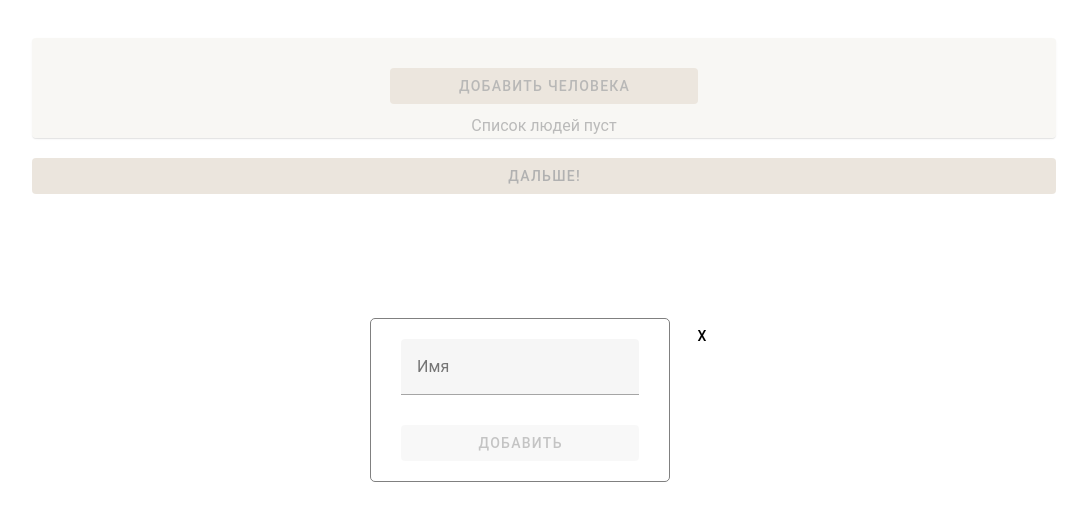
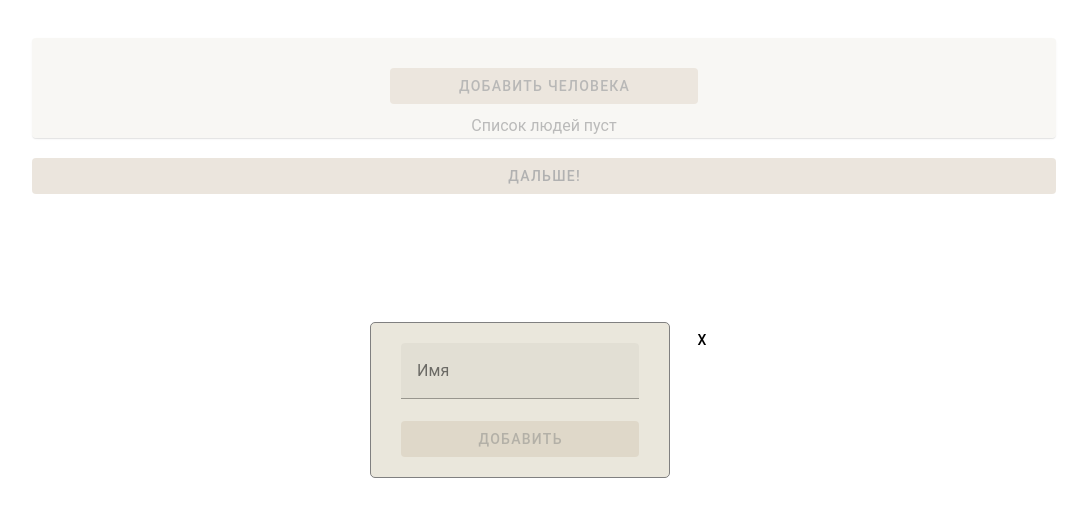
Before and after one commit to TatianaChF/-JS-Vue-, a Vue app: page /persons in a window 1280 px wide. Both pictures are taken after a click on the button "ДОБАВИТЬ ЧЕЛОВЕКА". Shown: the top 520 px of the page, without its empty margins (88-1175 px from the left). Built offline with nearby package versions, Linux system fonts and the light colour scheme.

Commit message:
change form styles

```diff
--- a/src/assets/style.scss
+++ b/src/assets/style.scss
@@ -64,6 +64,7 @@ $border-color: #8e8d8a;
     padding: 20px 30px;
     border: 1px solid grey;
     border-radius: 5px;
+    background: $card-color;
   }
 }
 
--- a/src/components/FormPerson.vue
+++ b/src/components/FormPerson.vue
@@ -8,7 +8,7 @@
           label="Имя"
         ></v-text-field>
         <v-btn
-          class="mt-2"
+          class="btn"
           type="submit"
           variant="tonal"
           @click="$emit('addPerson', person)"
```
